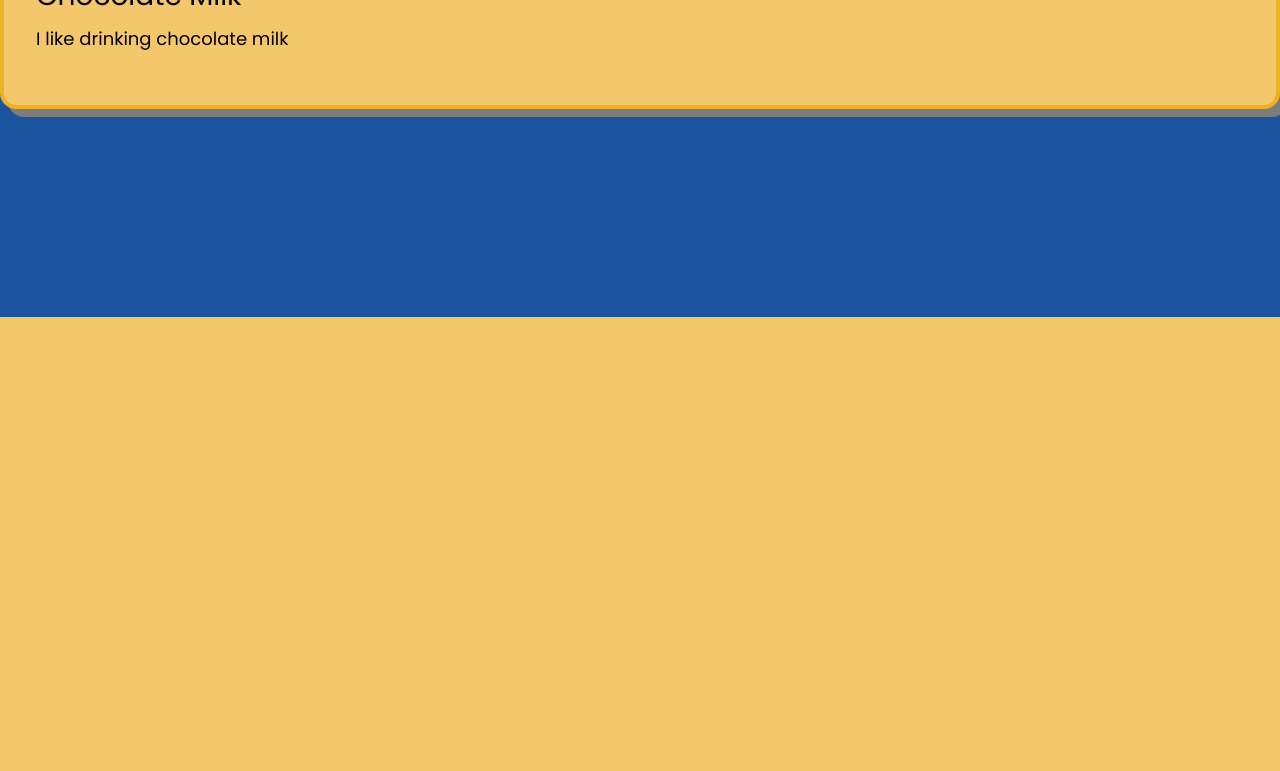
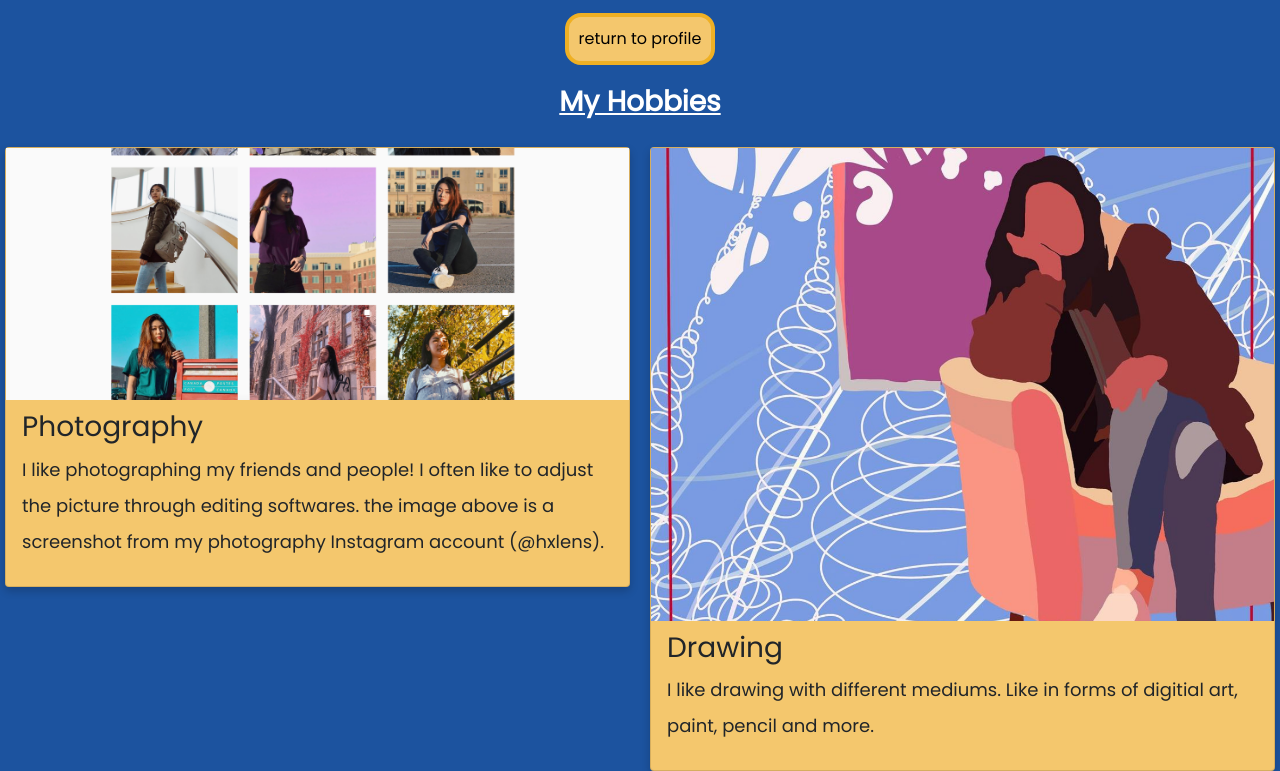
Before and after one commit to IntentusKristen/flask-blog, a Flask app: page /helen/hobbies in a window 1280 px wide. Shown: the part 483-1254 px from the top of the page. Before the commit the page ends 800 px from the top, so only its background shows below. Run offline with Flask 2, Linux system fonts and the light colour scheme; some libraries are stand-ins or nearby versions.

Commit message:
added hobbies page

```diff
--- a/app/fellow_nav.py
+++ b/app/fellow_nav.py
@@ -85,10 +85,17 @@ def helen():
 @fellow_nav.route('/helen/hobbies')
 def helenhobbies():
     hobby_info = [{
-        'name' : 'Chocolate Milk',
-        'img' : './static/img/hobbietest.jpeg',
-        'desc' : 'I like drinking chocolate milk'
+        'name' : 'Photography',
+        'img' : '../static/img/helenhob1.png',
+        'desc' : 'I like photographing my friends and people! I often like to adjust the picture through editing softwares. \
+         the image above is a screenshot from my photography Instagram account (@hxlens).'
+    },
+    {
+        'name' : 'Drawing',
+        'img' : '../static/img/helenhob2.png',
+        'desc' : 'I like drawing with different mediums. Like in forms of digitial art, paint, pencil and more.'
     }]
+
     return render_template('helen_hobbies.html', nav=nav, title="Helen Xia", url=os.getenv("URL"),hobbies=hobby_info)
 
 @fellow_nav.route('/catherine')
--- a/app/static/styles/helen.css
+++ b/app/static/styles/helen.css
@@ -36,14 +36,22 @@ body {
 
 
 }
-.hobbies-container {
+
+.card {
+    box-shadow: 0 4px 8px 0 rgba(0,0,0,0.2);
+    transition: 0.3s;
+    width: 100%;
     background-color: #f4c76d;
-    border: 4px solid #efb024;
-    padding: 2em;
-    box-shadow: 8px 8px #7c7c7c;
-    border-radius: 16px;
-    color: #000000;
-}
+  }
+
+  .card:hover {
+    box-shadow: 0 8px 16px 0 rgba(0,0,0,0.2);
+  }
+
+  .container {
+    padding: 10px 16px;
+  }
+
 
 .nav-bar {
     width: 100%;
@@ -130,3 +138,51 @@ body {
     font-size: 50px;
     font-weight: 700;
 }
+
+
+.button {
+    background-color: #f4c76d; /* Green */
+    color: white;
+    text-align: center;
+    text-decoration: none;
+    display: inline-block;
+    font-size: 16px;
+    cursor: pointer;
+    border: 4px solid #efb024;
+    padding: 10px;
+    border-radius: 16px;
+    color: #000000;
+    font-family: "Poppins", arial;
+  }
+
+
+  .button2:hover {
+    box-shadow: 0 12px 16px 0 rgba(0,0,0,0.24),0 17px 50px 0 rgba(0,0,0,0.19);
+  }
+
+  /* Float four columns side by side */
+.column {
+    float: left;
+    width: 50%;
+    padding: 0 10px;
+  }
+
+  /* Remove extra left and right margins, due to padding in columns */
+  .row {margin: 0 -5px;}
+
+  /* Clear floats after the columns */
+  .row:after {
+    content: "";
+    display: table;
+    clear: both;
+  }
+
+  .hobbiestitle {
+    display: grid;
+    align-items: center;
+    justify-content: center;
+    padding: 20px;
+    font-family: 'Poppins', sans-serif;
+    font-weight: 400;
+    color: white;
+  }
--- a/app/templates/helen_hobbies.html
+++ b/app/templates/helen_hobbies.html
@@ -27,7 +27,9 @@
         <link rel="preconnect" href="https://fonts.gstatic.com" crossorigin>
         <link href="https://fonts.googleapis.com/css2?family=Poppins&display=swap" rel="stylesheet">
 
-        <link lang='sass' rel="stylesheet" href="./static/styles/helen.css">
+        <link lang='sass' rel="stylesheet" href="../static/styles/helen.css">
+        <link rel="icon" href="../static/img/favicon.ico" type="image/x-icon" />
+
 
         <title>{% block title %}Helen{% endblock %}</title>
 
@@ -39,7 +41,7 @@
             <div class="nav-content">
                 <a href="/">
                     <div class="nav-logo">
-                        <img src="./static/img/logo.svg" />
+                        <img src="../static/img/logo.svg" />
                     </div>
                 </a>
             </div>
@@ -48,7 +50,30 @@
         <!-- using jinja nav template -->
         {% include 'nav.html' %}
 
+         <!-- add profile picture -->
+         <div class="profile">
+			<div id="profile-picture" class="profile-picture">
+				<img src="../static/img/helen.jpg" />
+			</div>
+			<h1 class="mytitle">{{ title }}</h1>
+            <h3> <i>mlh production engineer fellow 22.sum.22</i></h3>
+		</div>
+
+        <!-- include a back link -->
+        <div class="parent">
+            <a href="javascript:history.back()">
+            <button class="button button1">return to profile</button>
+        </a>
+        </div>
+
         <!-- include hobbies template -->
-        {% include 'hobbies.html' %}
+        <div class="hobbiestitle"> <h3><b><u>My Hobbies</u></b></h3></div>
+
+
+        <div class="row">
+            {% include 'hobbieshelentemp.html' %}
+        </div>
+
+
     </body>
 </html>
--- /dev/null
+++ b/app/templates/hobbieshelentemp.html
@@ -0,0 +1,14 @@
+{% for hobby in hobbies %}
+<div class="column">
+ <div class="card">
+	<img src="{{ hobby.img }}" alt="{{ hobby.name }}" />
+    <div class="container">
+		<h3>{{ hobby.name }}</h3>
+        <!-- Description: Optional* -->
+        {% if hobby.desc %}
+        <p>{{ hobby.desc }}</p>
+        {% else %} {% endif %}
+	</div>
+</div>
+</div>
+{% endfor %}
```
Also changed, not shown: app/static/img/helenhob1.png (added), app/static/img/helenhob2.png (added), app/templates/helen_page.html (line endings or trailing spaces).
